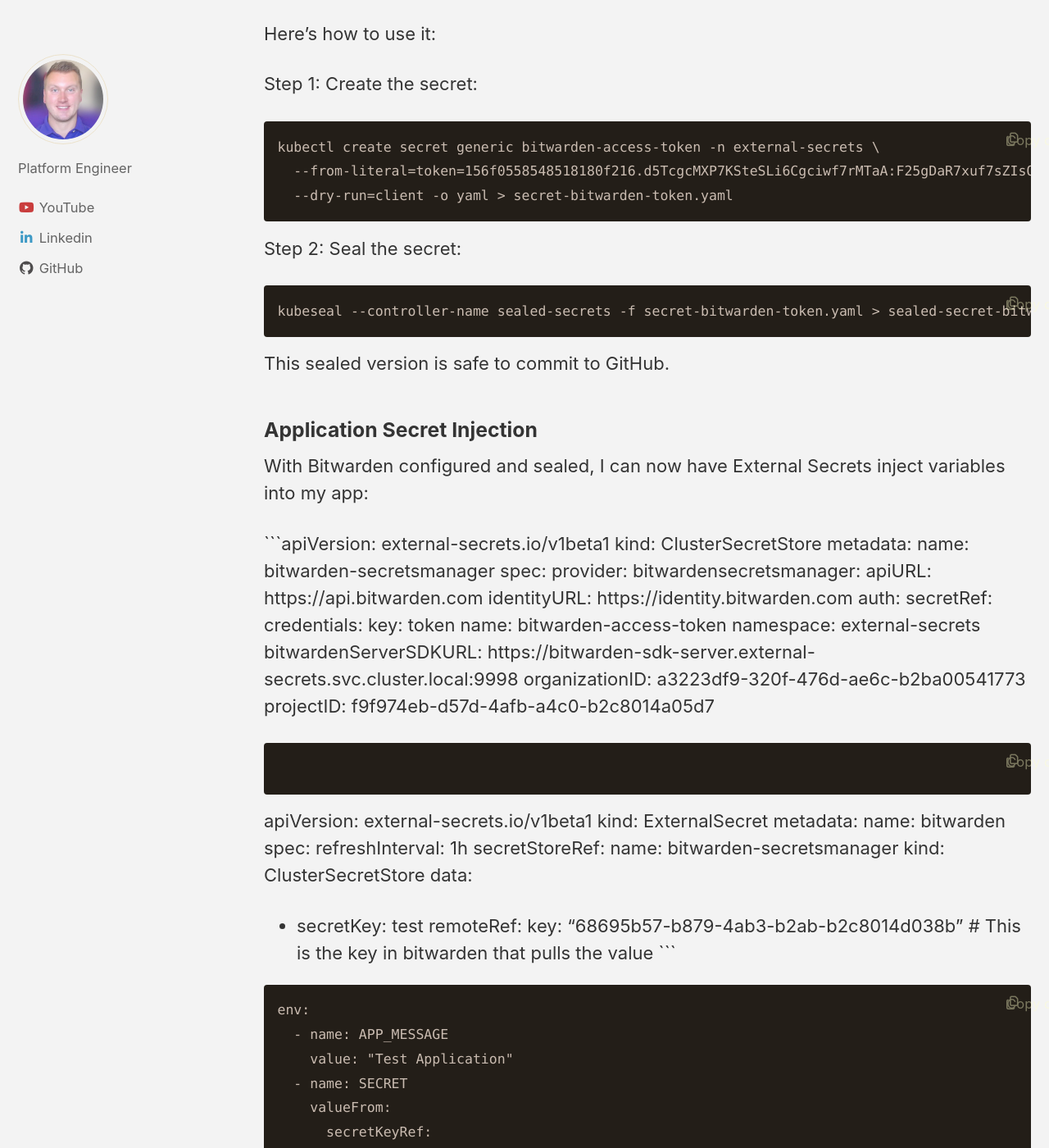
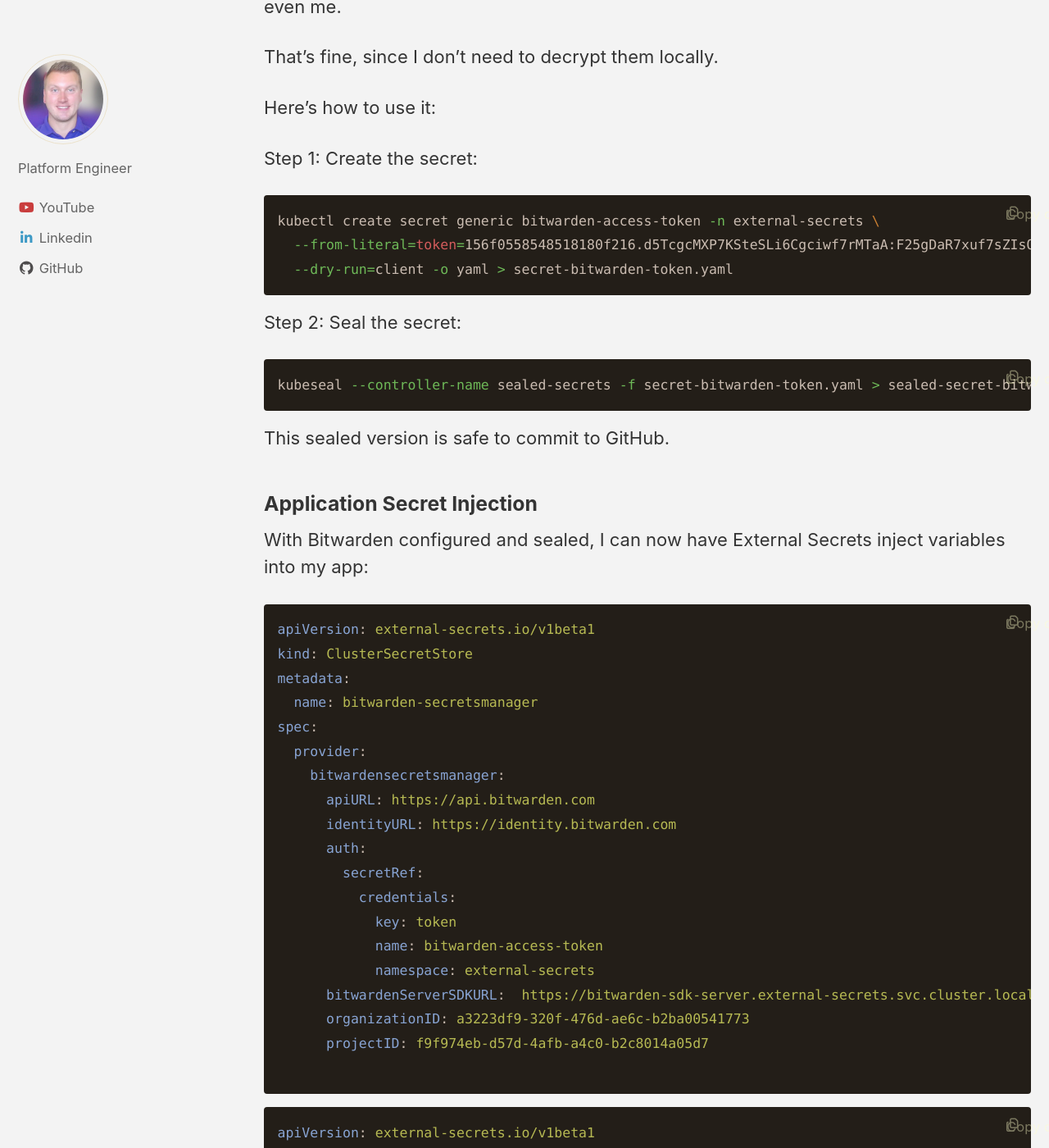
Before and after one commit to Matcham89/chrismatcham-dev, a Jekyll site: the page built from _posts/2025-05-01-Simple-Portable-Kubernetes-Lab.md, in a window 1280 px wide and 1400 px high, scrolled down 5127 px. Shown: the whole window at 82% size. Built offline with Jekyll 4.4.1, drawn with Linux system fonts in a browser that asks for light colours; cached includes are drawn as plain includes; some of the changed text lies outside the part shown.

Commit message:
fix: correct markdown for code blocks

````diff
--- a/_posts/2025-05-01-Simple-Portable-Kubernetes-Lab.md
+++ b/_posts/2025-05-01-Simple-Portable-Kubernetes-Lab.md
@@ -83,7 +83,9 @@ Requirements:
 ![architechture](../assets/images/rancher-design.drawio.png)
 
 
-I chose Bitwarden Secrets Manager because it’s free and integrates with External Secrets. That covers most of my security concerns, but the initial Bitwarden config still needs protection.
+I chose Bitwarden Secrets Manager because it’s free and integrates with External Secrets.
+
+That covers most of my security concerns, but the initial Bitwarden config still needs protection.
 I tried SOPS with age, but it didn’t go smoothly.
 
 Then I found Sealed Secrets from Bitnami.
@@ -92,13 +94,15 @@ _“Problem: I can manage all my K8s config in git—except Secrets.”
  “Solution: Encrypt your Secret into a SealedSecret, which is safe to store—even in a public repo.”_
 
 This was exactly what I needed.
-The Sealed Secrets controller handles encryption/decryption. Only the controller can decrypt the secrets—nobody else, not even me. That’s fine, since I don’t need to decrypt them locally.
+The Sealed Secrets controller handles encryption/decryption. Only the controller can decrypt the secrets—nobody else, not even me.
+
+That’s fine, since I don’t need to decrypt them locally.
 
 Here’s how to use it:
 
 Step 1: Create the secret:
 
-```
+```sh
 kubectl create secret generic bitwarden-access-token -n external-secrets \
   --from-literal=token=156f0558548518180f216.d5TcgcMXP7KSteSLi6Cgciwf7rMTaA:F25gDaR7xuf7sZIsQJ5mrQ== \
   --dry-run=client -o yaml > secret-bitwarden-token.yaml
@@ -106,7 +110,7 @@ kubectl create secret generic bitwarden-access-token -n external-secrets \
 
 Step 2: Seal the secret:
 
-```
+```sh
 kubeseal --controller-name sealed-secrets -f secret-bitwarden-token.yaml > sealed-secret-bitwarden-token.yaml
 ```
 
@@ -116,7 +120,8 @@ This sealed version is safe to commit to GitHub.
 
 With Bitwarden configured and sealed, I can now have External Secrets inject variables into my app:
 
-```apiVersion: external-secrets.io/v1beta1
+```yaml
+apiVersion: external-secrets.io/v1beta1
 kind: ClusterSecretStore
 metadata:
   name: bitwarden-secretsmanager
@@ -137,7 +142,7 @@ spec:
 
 ```
 
-```
+```yaml
 apiVersion: external-secrets.io/v1beta1
 kind: ExternalSecret
 metadata:
@@ -154,7 +159,7 @@ spec:
 ```
 
 
-```
+```yaml
 env:
   - name: APP_MESSAGE
     value: "Test Application"
````
